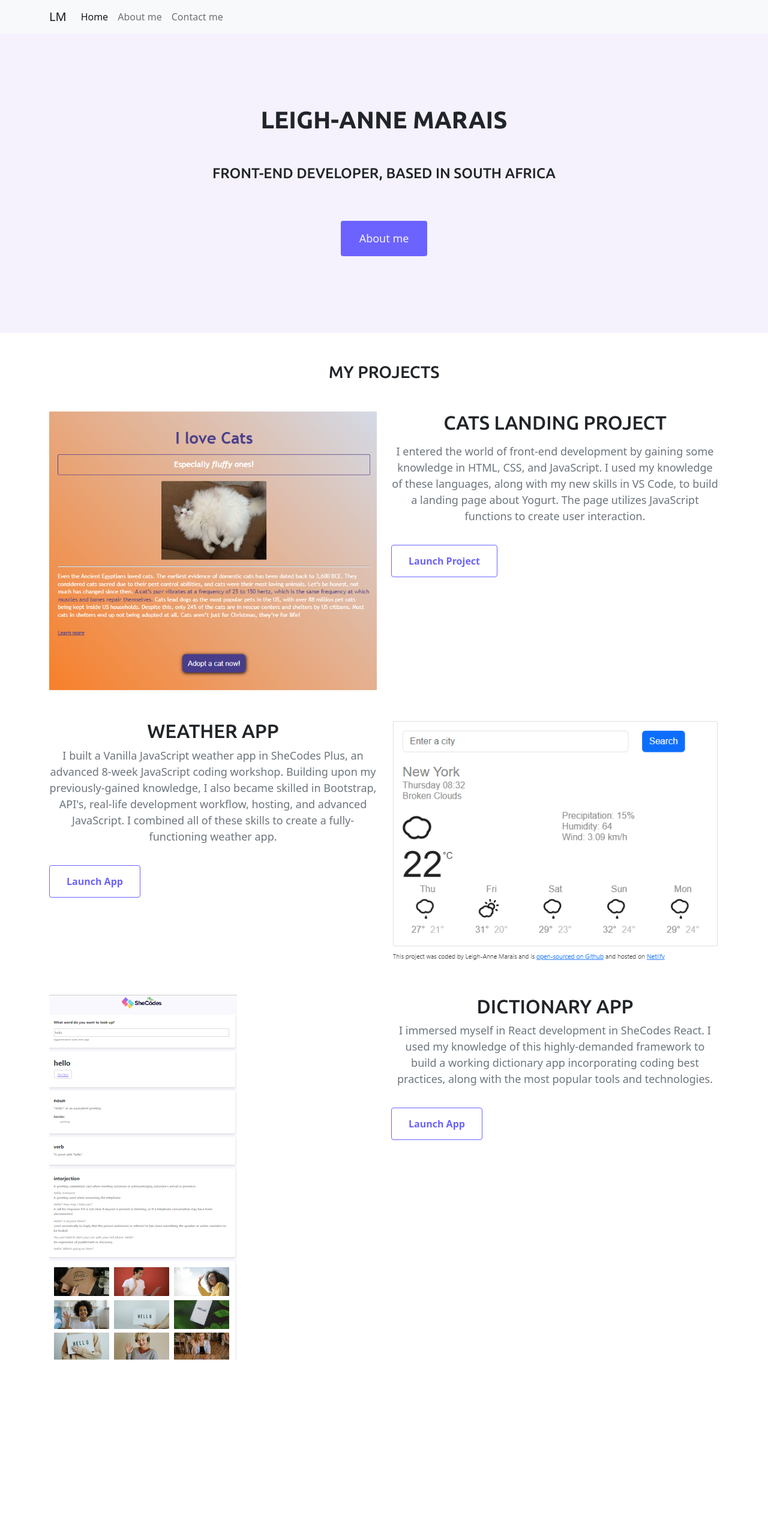
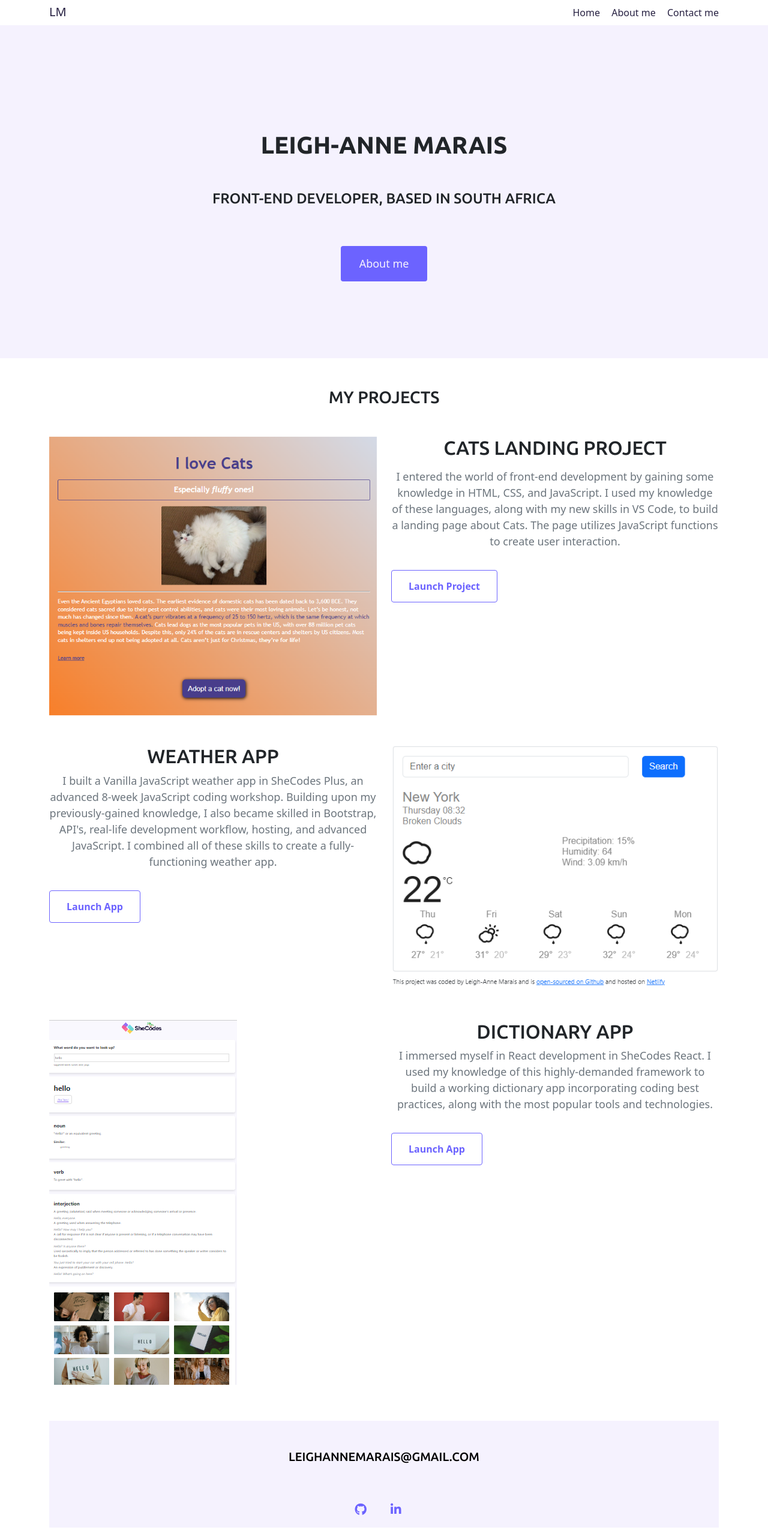
Before and after one commit to leighannemarais/about-me-project, a plain HTML site: page index.html in a window 1280 px wide. Shown: the top 2560 px of the page at 60% size. Before the commit the page ends 2266 px from the top, so only its background shows below. Drawn offline with nearby package versions, Linux system fonts and the light colour scheme; a web font is replaced by a local one.

Commit message:
Added footer and social links to homepage

```diff
--- a/index.html
+++ b/index.html
@@ -27,47 +27,29 @@
       integrity="sha384-ka7Sk0Gln4gmtz2MlQnikT1wXgYsOg+OMhuP+IlRH9sENBO0LRn5q+8nbTov4+1p"
       crossorigin="anonymous"
     ></script>
+    <script
+      src="https://kit.fontawesome.com/ce709f3d44.js"
+      crossorigin="anonymous"
+    ></script>
   </head>
   <body>
-    <nav class="navbar navbar-expand-lg navbar-light bg-light fixed-top">
     <div class="container">
-        <a class="navbar-brand" href="#">LM</a>
-        <button
-          class="navbar-toggler"
-          type="button"
-          data-bs-toggle="collapse"
-          data-bs-target="#navbarNav"
-          aria-controls="navbarNav"
-          aria-expanded="false"
-          aria-label="Toggle navigation"
-        >
-          <span class="navbar-toggler-icon"></span>
-        </button>
-        <div class="collapse navbar-collapse" id="navbarNav">
-          <ul class="navbar-nav">
-            <li class="nav-item">
-              <a
-                class="nav-link active"
-                aria-current="page"
-                href="index.html"
-                title="Homepage"
-                >Home</a
-              >
+      <nav class="d-flex justify-content-between">
+        <a class="navbar-brand" href="#" title="Homepage">LM</a>
+        <ul>
+          <li class="active">
+            <a href="/" title="Homepage">Home</a>
           </li>
-            <li class="nav-item">
-              <a class="nav-link" href="about.html" title="About me"
-                >About me</a
-              >
+          <li>
+            <a href="/about" title="About me">About me</a>
           </li>
-            <li class="nav-item">
-              <a class="nav-link" href="about.html#contact" title="Contact me"
-                >Contact me</a
-              >
+          <li>
+            <a href="/contact" title="Contact me">Contact me</a>
           </li>
         </ul>
+      </nav>
     </div>
-      </div>
-    </nav>
+
     <div class="hero">
       <h1 class="mt-5">Leigh-Anne Marais</h1>
       <h2>Front-end developer, based in South Africa</h2>
@@ -94,7 +76,7 @@
             I entered the world of front-end development by gaining some
             knowledge in HTML, CSS, and JavaScript. I used my knowledge of these
             languages, along with my new skills in VS Code, to build a landing
-            page about Yogurt. The page utilizes JavaScript functions to create
+            page about Cats. The page utilizes JavaScript functions to create
             user interaction.
           </p>
           <div class="mt-5">
@@ -154,6 +136,42 @@
           </div>
         </div>
       </div>
+      <footer>
+        <div class="d-flex justify-content-center pt-5 mb-5">
+          <a
+            href="mailto:leighannemarais@gmail.com"
+            class="email-link"
+            title="Email Leigh-Anne"
+            ><h3>leighannemarais@gmail.com</h3></a
+          >
+        </div>
+        <div class="social-links d-flex justify-content-center">
+          <a
+            href="https://github.com/leighannemarais"
+            target="_blank"
+            title="GitHub Account"
+          >
+            <i class="fa-brands fa-github"></i
+          ></a>
+          <a
+            href="https://www.linkedin.com/in/leigh-anne-marais-4485b8220/"
+            target="_blank"
+            title="LinkedIn Profile"
+          >
+            <i class="fa-brands fa-linkedin-in"></i>
+          </a>
+        </div>
+      </footer>
+      <p class="text-center mt-5 bottom-links">
+        This website was coded by
+        <a href="https://app.netlify.com/teams/leighannemarais/sites"
+          >Leigh-Anne Marais</a
+        >
+        and is
+        <a href="https://github.com/leighannemarais/responsive-portfolio"
+          >open-sourced</a
+        >
+      </p>
     </div>
   </body>
 </html>
--- a/style.css
+++ b/style.css
@@ -3,6 +3,24 @@
   --secondary-color: #f5f2fe;
   --primary-font: Ubuntu;
   --box-shadow: 0 5px 10px rgba(0, 0, 0, 0.3);
+}
+nav ul {
+  padding: 0;
+  margin: 0;
+  color: var(--primary-color);
+}
+nav li {
+  display: inline;
+  list-style: none;
+  line-height: 42px;
+  margin-left: 15px;
+  text-decoration: none;
+}
+nav a {
+  text-decoration: none;
+  color: #272142;
+  transition: all 100ms ease-in-out;
+  font-weight: 500;
 }
 
 body {
@@ -34,6 +52,37 @@ p {
   color: #6c757d;
 }
 a {
+  text-align: center;
+}
+footer {
+  margin: 60px 0;
+  background: var(--secondary-color);
+}
+footer h3 {
+  font-size: 20px;
+}
+footer .email-link {
+  color: black;
+  font-weight: 500;
+}
+footer .email-link:hover {
+  text-decoration: none;
+  color: var(--primary-color);
+}
+footer .social-links a {
+  margin: 0 20px 10px 0;
+  padding: 5px 10px;
+  border-radius: 50%;
+  font-size: 20px;
+  background: var(--secondary-color);
+  color: var(--primary-color);
+}
+footer .social-links a:hover {
+  color: var(--secondary-color);
+  background: var(--primary-color);
+  transition: all 150ms ease-in-out;
+}
+small {
   text-align: center;
 }
 .hero {
@@ -130,7 +179,9 @@ a {
 .dictionary-paragraph {
   text-align: center;
 }
-
+.bottom-links {
+  font-size: 14px;
+}
 @media (max-width: 600px) {
   h1 {
     font-size: 48px;
```
Lines whose indentation alone changed are shown as unchanged.
